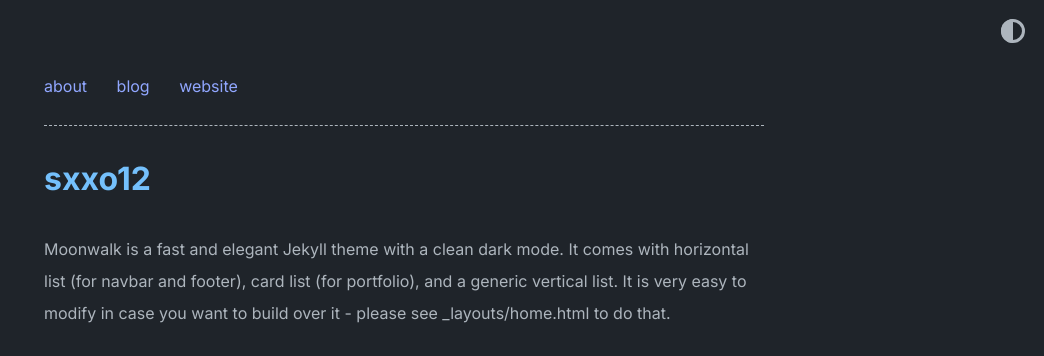
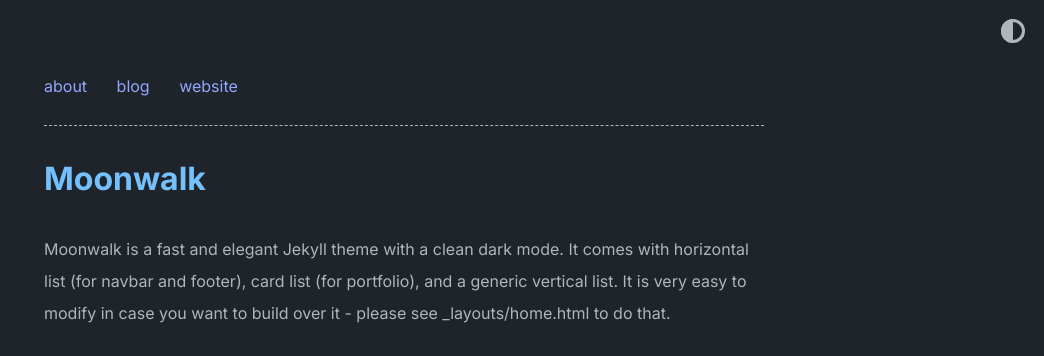
Before and after one commit to sxxo12/sxxo12.github.io, a Jekyll site: the page built from index.md, in a window 1280 px wide. Shown: the top 356 px of the page, without its empty margins (236-1280 px from the left). Built offline with Jekyll 4.4.1, drawn with Linux system fonts in a browser that asks for light colours.

Commit message:
Update _config.yml

```diff
--- a/_config.yml
+++ b/_config.yml
@@ -1,4 +1,4 @@
-title: sxxo12
+title: Moonwalk
 author: Abhinav Saxena
 url: https://www.abhinavsaxena.com/moonwalk # root address of the site
 description: > # description of the site (multiple lines allowed)
```
